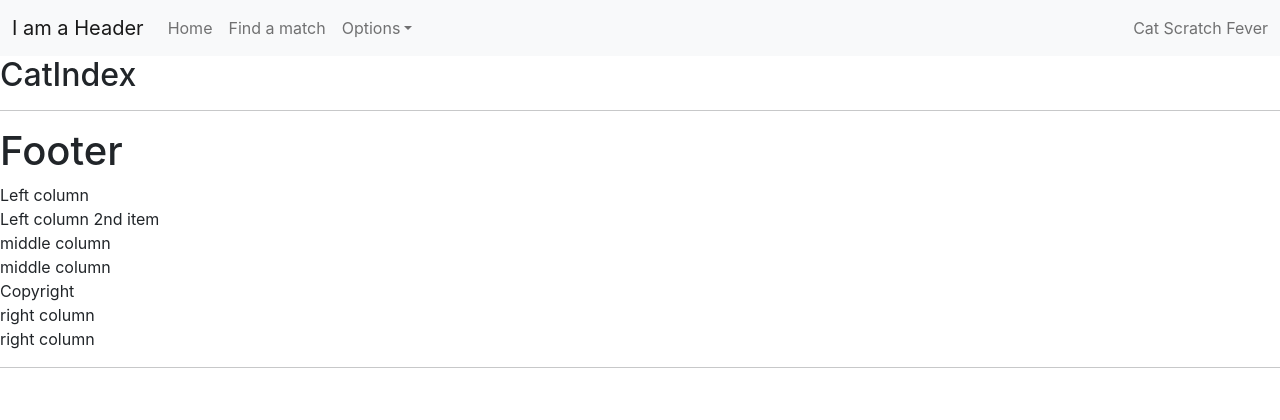
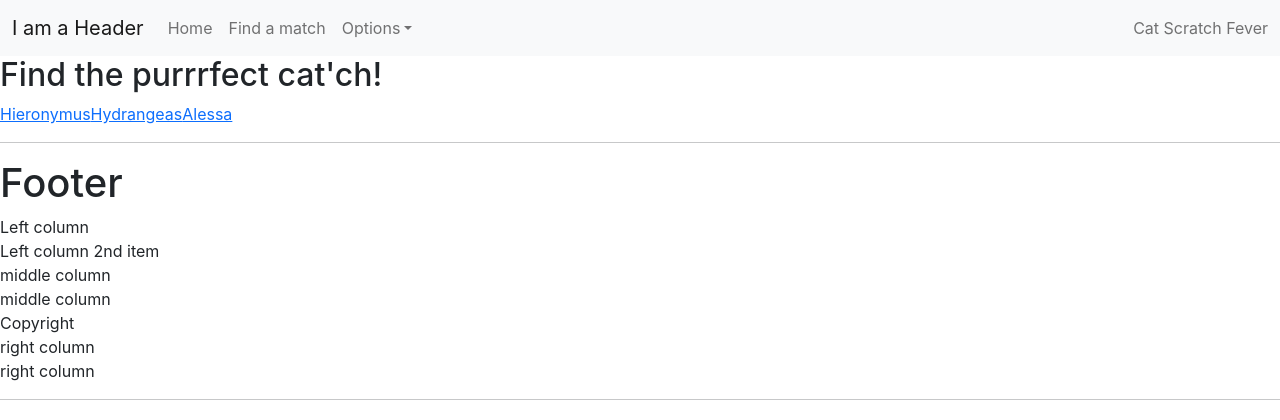
Before and after one commit to learn-academy-2022-alpha/cat-tinder-frontend-catscratchfever-arnold-alex-ramon, a React (Create React App) app: page /catindex in a window 1280 px wide. Shown: the top 420 px of the page. Built offline with nearby package versions, Linux system fonts and the light colour scheme.

Commit message:
Work in progress

```diff
--- a/src/App.js
+++ b/src/App.js
@@ -1,43 +1,50 @@
-import React, { Component } from 'react'
-import Header from './components/Header'
-import Footer from './components/Footer'
-import Home from './pages/Home'
-import CatIndex from './pages/CatIndex'
-import CatShow from './pages/CatShow'
-import CatNew from './pages/CatNew'
-import CatEdit from './pages/CatEdit'
-import NotFound from './pages/NotFound'
-import cats from './mockCats.js'
-import {
-  BrowserRouter as Router,
-  Route,
-  Switch
-} from 'react-router-dom'
+import React, { Component } from "react";
+import Header from "./components/Header";
+import Footer from "./components/Footer";
+import Home from "./pages/Home";
+import CatIndex from "./pages/CatIndex";
+import CatShow from "./pages/CatShow";
+import CatNew from "./pages/CatNew";
+import CatEdit from "./pages/CatEdit";
+import NotFound from "./pages/NotFound";
+import cats from "./mockCats.js";
+import { BrowserRouter as Router, Route, Switch } from "react-router-dom";
 
-class App extends Component{
-  constructor(props){
-    super(props)
+class App extends Component {
+  constructor(props) {
+    super(props);
     this.state = {
-      cats: cats
+      cats: cats,
+    };
   }
-  }
-  render(){
-    console.log(this.state.cats)
-    return(
+  render() {
+    return (
       <Router>
         <Header />
         <Switch>
           <Route exact path="/" component={Home} />
-            <Route path="/catindex" component={CatIndex} />
-            <Route path="/catshow" component={CatShow} />
+
+          <Route
+            path="/catindex"
+            render={(props) => <CatIndex cats={this.state.cats} />}
+          />
+
+          <Route
+          path="/catshow/:id" render={(props) => {
+            let id = props.match.params.id
+            let cat = this.state.cats.find(cat => cat.id === +id)
+            return <CatShow cat={cat} />
+          }}
+          />
+
           <Route path="/catnew" component={CatNew} />
           <Route path="/catedit" component={CatEdit} />
-            <Route component={NotFound}/>
+          <Route component={NotFound} />
         </Switch>
         <Footer />
       </Router>
-    )
+    );
   }
 }
 
-export default App
+export default App;
--- a/src/components/Header.js
+++ b/src/components/Header.js
@@ -44,7 +44,7 @@ export default class Header extends Component {
                                     <DropdownToggle caret nav>
                                         Options
                                     </DropdownToggle>
-                                    <DropdownMenu end>
+                                    <DropdownMenu right>
                                         <DropdownItem>
                                             <NavLink href="/catnew">Add a Cat</NavLink>
                                         </DropdownItem>
--- a/src/pages/CatIndex.js
+++ b/src/pages/CatIndex.js
@@ -1,8 +1,19 @@
 import React, { Component } from 'react'
+import { NavLink } from 'react-router-dom'
 
 class CatIndex extends Component {
     render() {
-        return <h2>CatIndex</h2>
+        let catProps = this.props.cats
+        return(
+            <>
+                <h2>Find the purrrfect cat'ch!</h2>
+                {this.props.cats && this.props.cats.map(cat => {
+                    return(
+                    <NavLink to={`/catshow/${cat.id}`} key={cat.id}>{cat.name}</NavLink>
+                    )
+                })}
+            </>
+        )
     }
 }
 export default CatIndex
--- a/src/pages/CatShow.js
+++ b/src/pages/CatShow.js
@@ -2,7 +2,16 @@ import React, { Component } from 'react'
 
 class CatShow extends Component {
     render() {
-        return <h2>CatShow</h2>
+        let {cat} = this.props
+        return(
+            <>
+                <h2>CatShow</h2>
+                <p>{cat.name}</p>
+                <p>{cat.age}</p>
+                <p>{cat.enjoys}</p>
+                <img src={cat.image}/>
+            </>
+        )
     }
 }
 export default CatShow
```
Also changed, not shown: 1 other file (tests, documents, lock files or other folders). Lines whose indentation alone changed are shown as unchanged.
